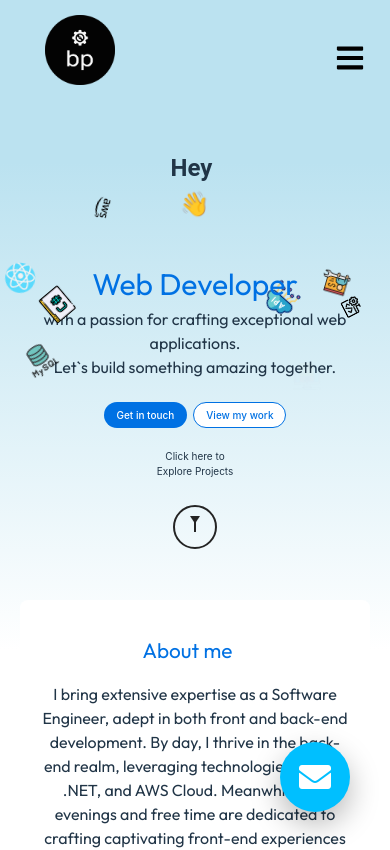
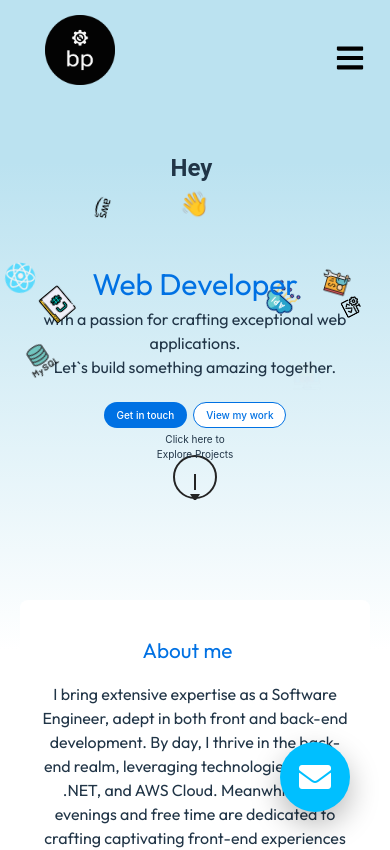
Before and after one commit to brianpenrose/ReactPortfolio, a React (Vite) app: page / in a window 390 px wide. Shown: the top 850 px of the page. Built offline with nearby package versions, Linux system fonts and the light colour scheme; a web font is replaced by a local one.

Commit message:
Describe your changes here

```diff
--- a/src/Hero.css
+++ b/src/Hero.css
@@ -20,9 +20,10 @@ body {
   visibility: visible;
   transition: opacity 600ms ease 800ms, visibility 600ms ease 800ms;
   position: absolute; /* Ensure it’s positioned properly within its container */
-  bottom: 20px; /* Adjust based on your layout */
+  bottom: 100px; /* Adjust based on your layout */
   left: 50%;
   transform: translateX(-50%);
+  margin-top:60px;
   display: flex;
   align-items: center;
   justify-content: center;
@@ -75,7 +76,8 @@ body {
   border-top: 6px solid #242424;
   transform: translateY(-50%);
   animation: scroll 1000ms infinite alternate-reverse;
-  top: 20px; /* Adjust this value to place the arrowhead correctly */
+  top:20px;
+
 }
 
 @keyframes scroll {
@@ -322,9 +324,8 @@ body {
     font-size: 1.2rem;
   }
   .scroll,
-  .scroll__icon:before,
-  .scroll__icon:after{
-    top:45%;
+  .scroll__icon:before{
+    top:50%;
 
   }
 
@@ -333,9 +334,7 @@ body {
     margin-right:auto;
     font-size: 11px;
     width: 100px;
-    top:40%;
-
-
+    margin-top:40px;
   }
 
   .get-in-touch-button,
@@ -371,13 +370,15 @@ body {
   .scroll__icon:before,
   .scroll__icon:after{
     margin-bottom:0;
-    top:25%;
+    margin-top:0;
+
+}
 
   }
 
    .scroll{
-    height:100px;
-    top:55%;
+    height:0px;
+    margin-top:55px;
   }
 
   .scroll__text {
@@ -385,10 +386,11 @@ body {
     font-size: 10px;
     height:auto;
     width: 80px;
-    top:0;
+   margin-top:-30px;
     margin-left:auto;
     margin-right:auto;
   }
+
 
   .get-in-touch-button,
   .view-my-work-button {
@@ -400,4 +402,3 @@ body {
   .falling-icon div img {
     width: 30px;
   }
-}
```
